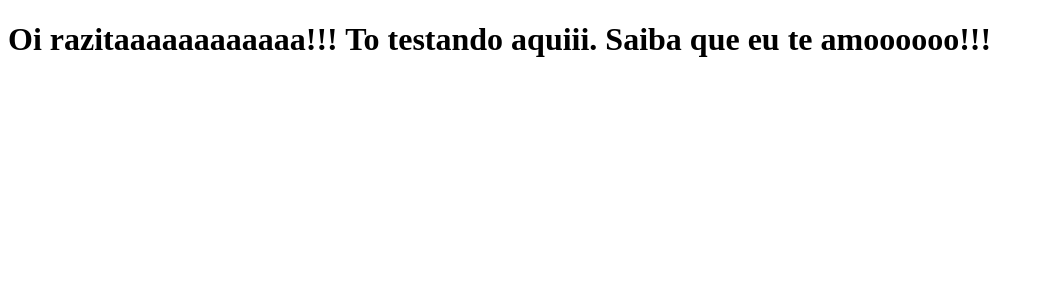
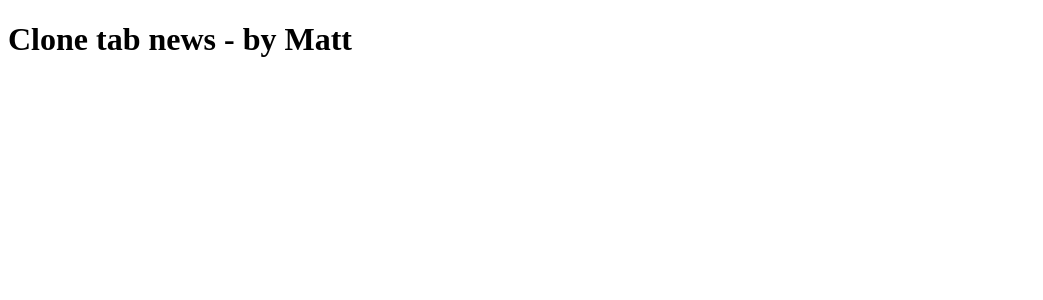
Before and after one commit to Mattuser/clone-tabnews, a Next.js app: page / in a window 1280 px wide. Shown: the top 300 px of the page, without its empty margins (0-1043 px from the left). Built offline with nearby package versions, Linux system fonts and the light colour scheme.

Commit message:
Alteração da mensagem com nome do autor

```diff
--- a/pages/index.js
+++ b/pages/index.js
@@ -1,5 +1,5 @@
 function Home() {
-    return <h1>Oi razitaaaaaaaaaaaa!!! To testando aquiii. Saiba que eu te amoooooo!!!</h1>
+    return <h1>Clone tab news - by Matt</h1>
 }
 
 export default Home;
```
